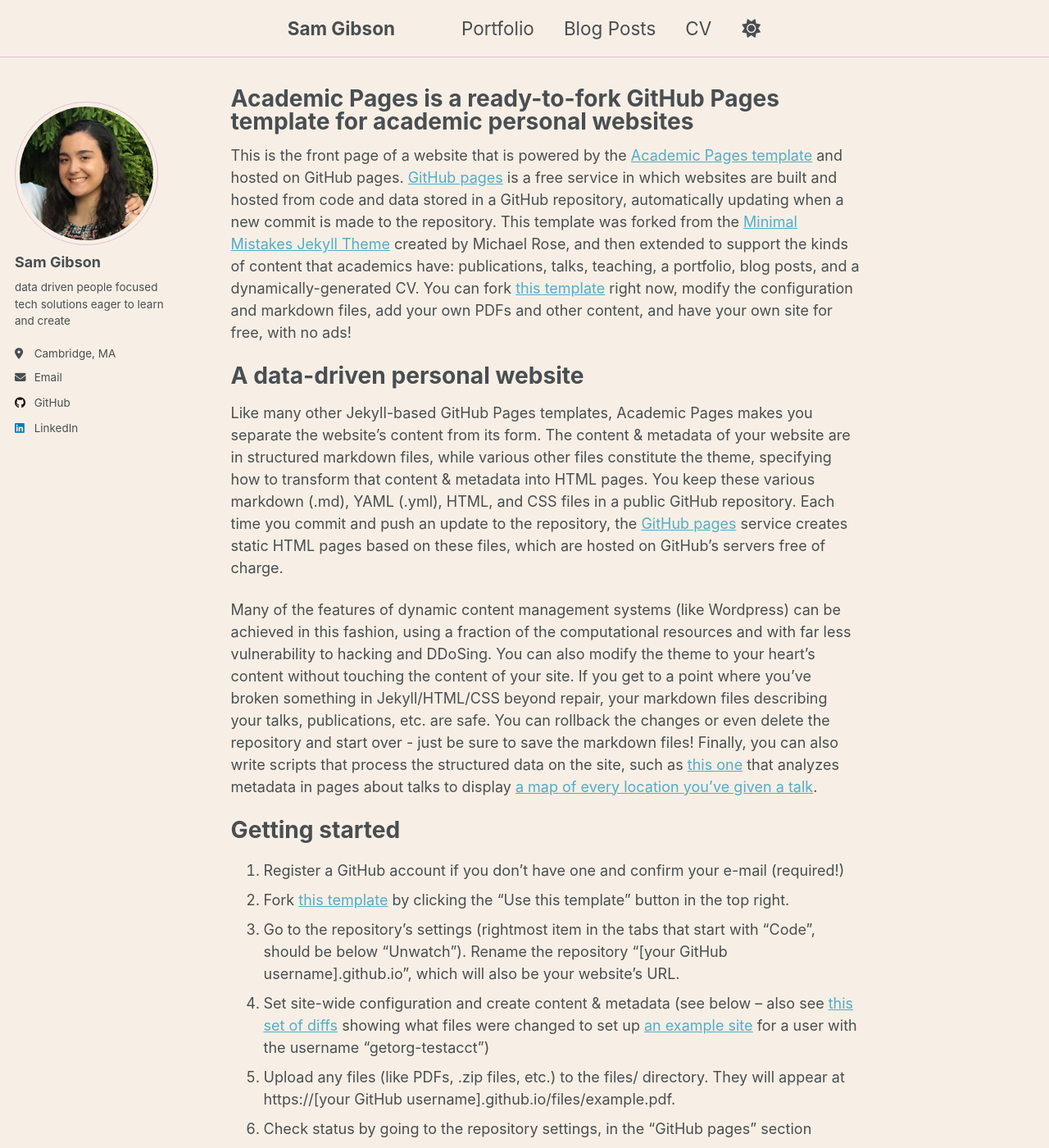
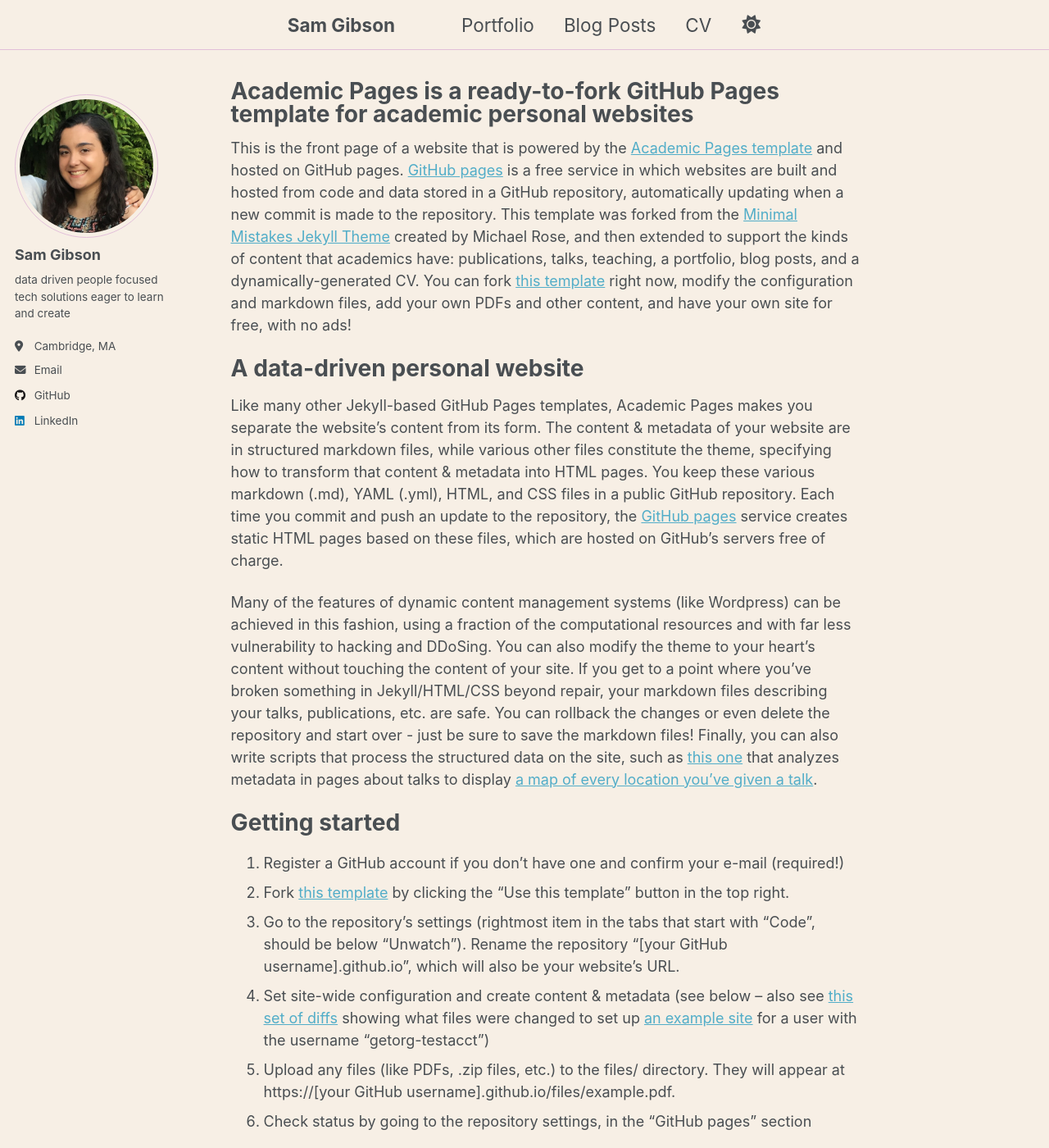
Before and after one commit to smgibson19/smgibson19.github.io, a Jekyll site: the page built from _pages/about.md, in a window 1280 px wide and 1400 px high. Shown: the whole window at 82% size. Built offline with Jekyll 4.4.1, drawn with Linux system fonts in a browser that asks for light colours.

```diff
--- a/_sass/layout/_masthead.scss
+++ b/_sass/layout/_masthead.scss
@@ -27,7 +27,7 @@
   &__inner-wrap {
     @include container;
     @include clearfix;
-    padding: 0.5em 1em;
+    padding: 0.25em 1em;
     font-family: $sans-serif-narrow;
 
     @include breakpoint($x-large) {
```
